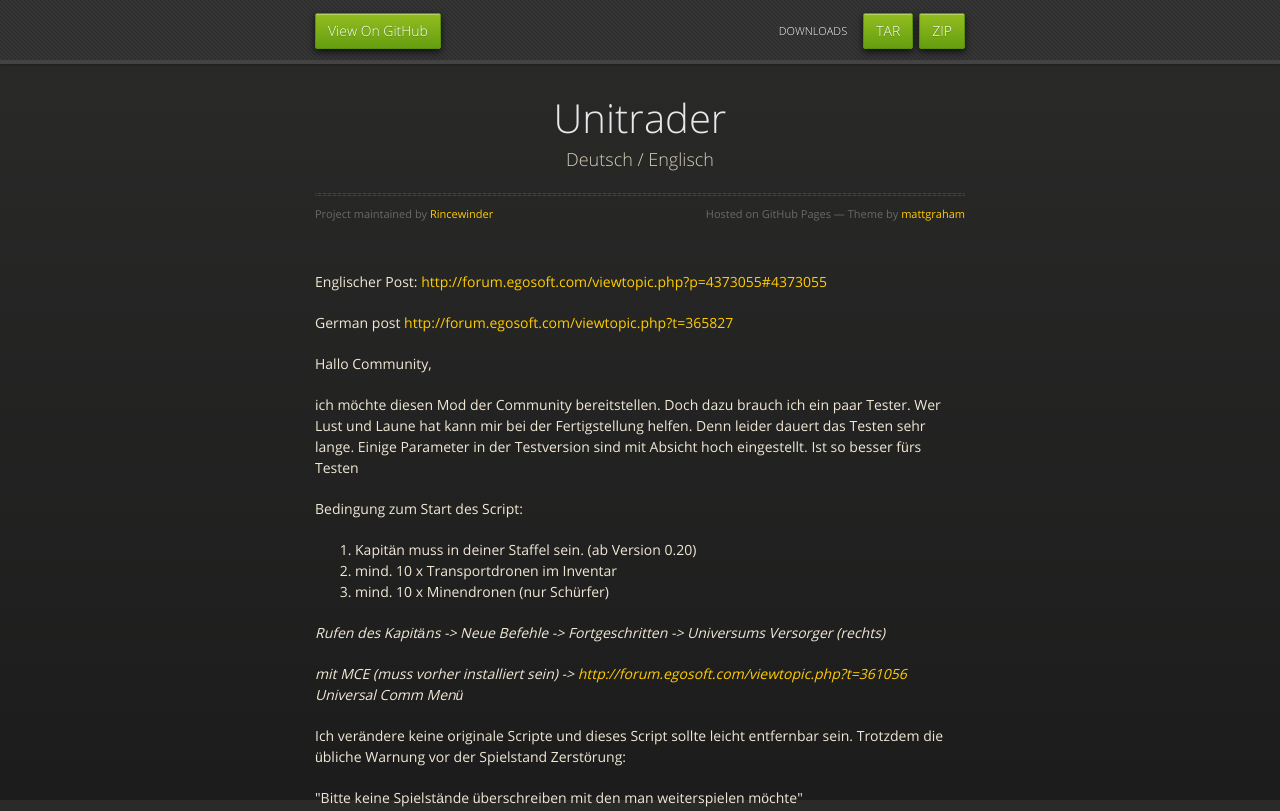
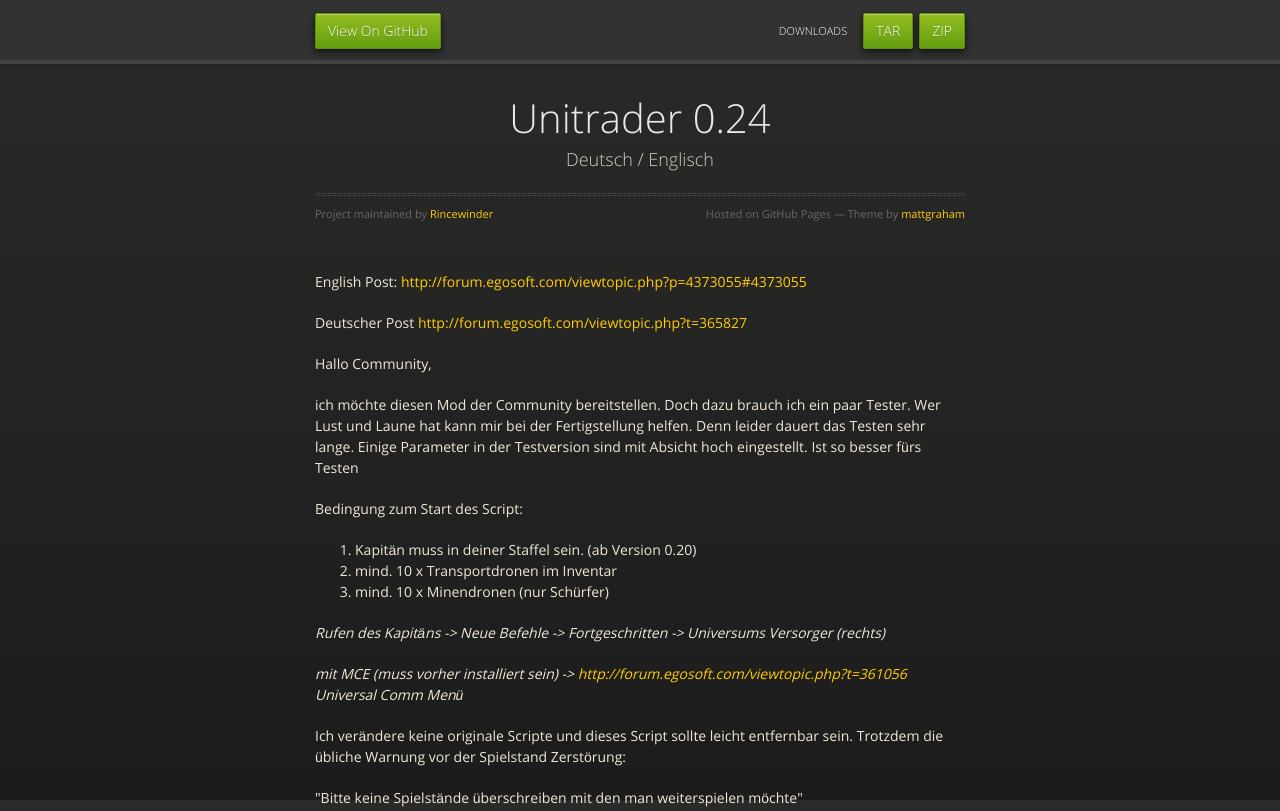
Before and after one commit to Rincewinder/Unitrader, a plain HTML site: page index.html in a window 1280 px wide. Shown: the top 811 px of the page. Drawn offline with nearby package versions, Linux system fonts and the light colour scheme.

```diff
--- a/index.html
+++ b/index.html
@@ -3,7 +3,7 @@
   <head>
     <meta charset="utf-8">
     <meta http-equiv="X-UA-Compatible" content="chrome=1">
-    <title>Unitrader by Rincewinder</title>
+    <title>Unitrader 0.24 by Rincewinder</title>
     <link rel="stylesheet" href="stylesheets/styles.css">
     <link rel="stylesheet" href="stylesheets/pygment_trac.css">
     <script src="https://ajax.googleapis.com/ajax/libs/jquery/1.7.1/jquery.min.js"></script>
@@ -31,17 +31,17 @@
 
       <section>
         <div id="title">
-          <h1>Unitrader</h1>
+          <h1>Unitrader 0.24</h1>
           <p>Deutsch / Englisch</p>
           <hr>
           <span class="credits left">Project maintained by <a href="https://github.com/Rincewinder">Rincewinder</a></span>
           <span class="credits right">Hosted on GitHub Pages &mdash; Theme by <a href="https://twitter.com/michigangraham">mattgraham</a></span>
         </div>
 
-        <p>Englischer Post:
+        <p>English Post:
 <a href="http://forum.egosoft.com/viewtopic.php?p=4373055#4373055">http://forum.egosoft.com/viewtopic.php?p=4373055#4373055</a></p>
 
-<p>German post
+<p>Deutscher Post
 <a href="http://forum.egosoft.com/viewtopic.php?t=365827">http://forum.egosoft.com/viewtopic.php?t=365827</a></p>
 
 <p>Hallo Community,</p>
```
Also changed, not shown: params.json (+1 -1 lines).
